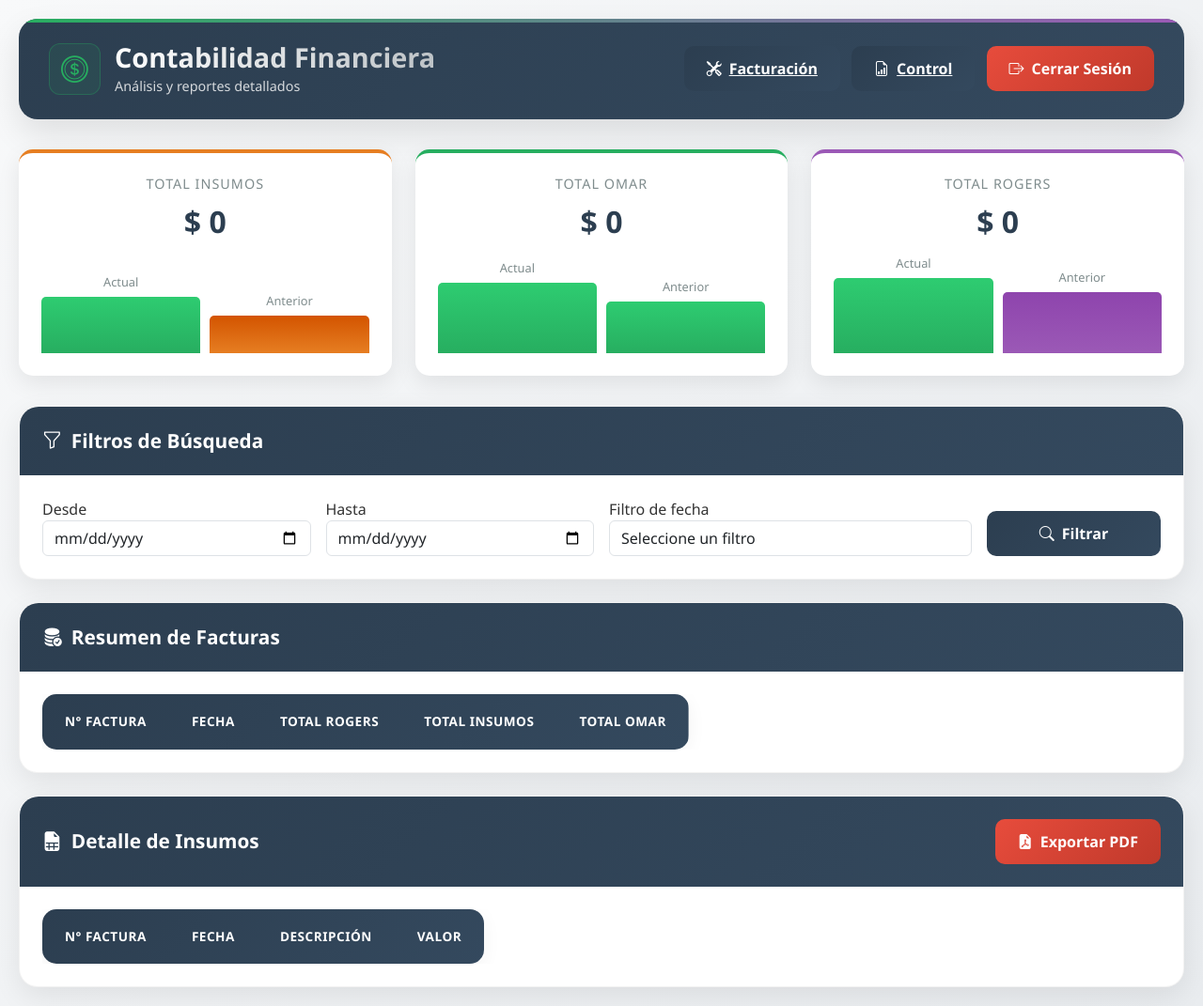
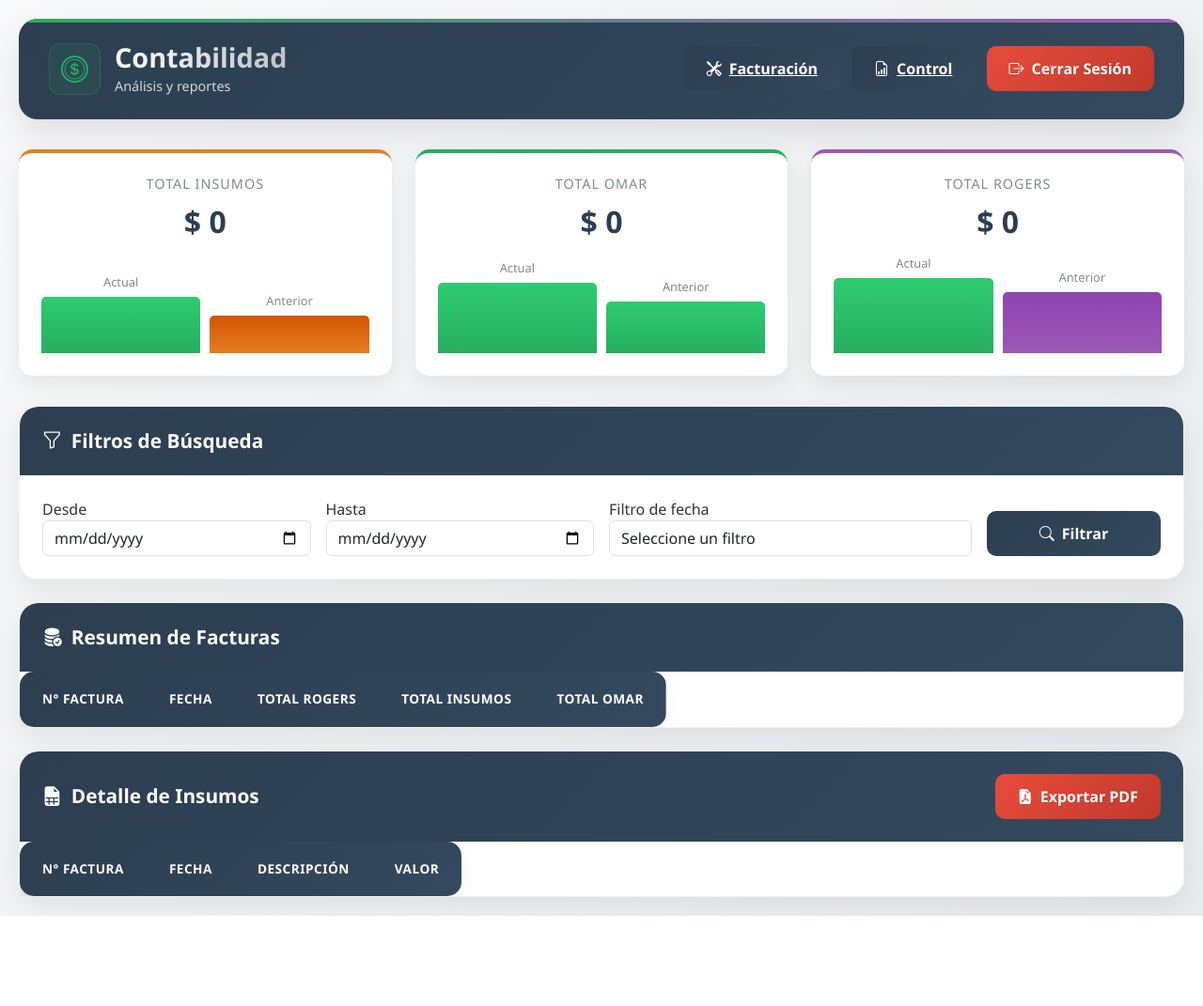
Before and after one commit to prietokenneth28-del/Aplicacion-2.0, a plain HTML site: page Frontend/Contabilidad.html in a window 1280 px wide. Shown: the whole page at 94% size. After the commit the page ends 975 px from the top, so only its background shows below. Drawn offline with nearby package versions, Linux system fonts and the light colour scheme; sample sign-in values are in the browser's storage.

Commit message:
Apariencia v1.2

```diff
--- a/Frontend/Contabilidad.html
+++ b/Frontend/Contabilidad.html
@@ -348,8 +348,8 @@
                         <i class="bi bi-coin"></i>
                     </div>
                     <div>
-                        <h1>Contabilidad Financiera</h1>
-                        <small>Análisis y reportes detallados</small>
+                        <h1>Contabilidad</h1>
+                        <small>Análisis y reportes</small>
                     </div>
                 </div>
 
@@ -440,7 +440,7 @@
             <div class="finance-card-header">
                 <h3><i class="bi bi-database-fill-check"></i> Resumen de Facturas</h3>
             </div>
-            <div class="p-4">
+            <div class="p-12">
                 <div class="table-responsive">
                     <table class="finance-table">
                         <thead>
@@ -468,7 +468,7 @@
                     </button>
                 </div>
             </div>
-            <div class="p-4">
+            <div class="p-12">
                 <div class="table-responsive">
                     <table class="finance-table">
                         <thead>
```
